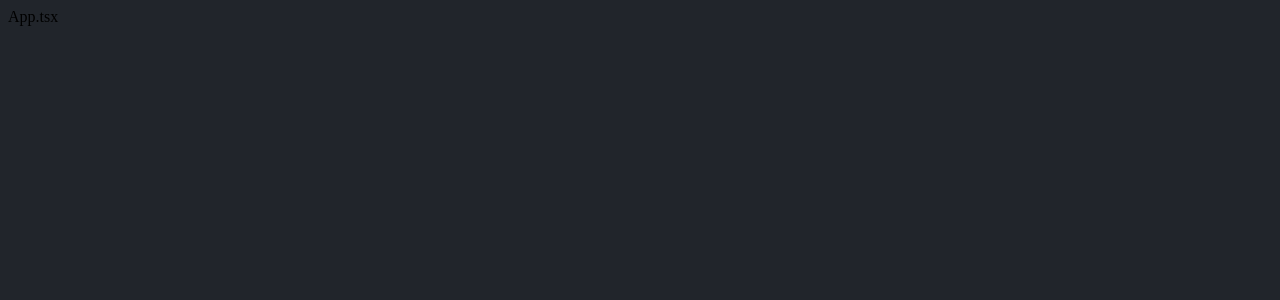
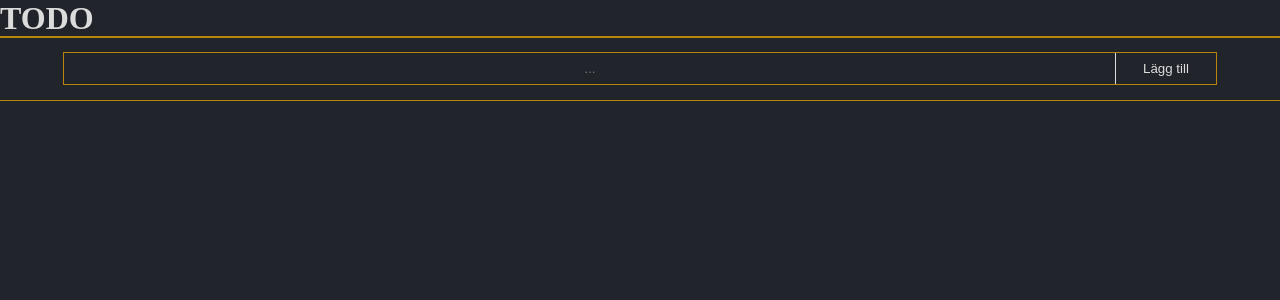
Before and after one commit to nilssoncjonas/react-todo, a React (Vite) app: page / in a window 1280 px wide. Shown: the top 300 px of the page. Built offline with nearby package versions, Linux system fonts and the light colour scheme.

Commit message:
added and styled input field with button to add a todo

```diff
--- a/src/App.tsx
+++ b/src/App.tsx
@@ -1,13 +1,15 @@
 
 // Import style
 import './assets/style/scss/style.scss'
+import InputForm from "./components/InputForm.tsx";
 
 function App() {
 
   return (
-    <div>
-      App.tsx
-    </div>
+	<div id="app">
+	<h1>TODO</h1>
+	<InputForm />
+	</div>
   )
 }
 
--- a/src/assets/style/scss/_config.scss
+++ /dev/null
@@ -1,3 +0,0 @@
-body {
-  background-color: #21252b;
-}
--- /dev/null
+++ b/src/assets/style/scss/input__form.scss
@@ -0,0 +1,30 @@
+.input__form {
+	padding: 1rem 0;
+
+	form {
+		width: 90%;
+		margin: 0 auto;
+		display: flex;
+		justify-content: center;
+
+
+		input {
+			padding: 0.5rem 0.75rem;
+			border: 0;
+			outline: 1px solid var(--clr-borders);
+			width: 100%;
+			background-color: var(--clr-body-bg);
+			color: var(--clr-text);
+			text-align: center;
+		}
+
+		button {
+			padding: 0.5rem 0.75rem;
+			border: 0;
+			outline: 1px solid var(--clr-borders);
+			min-width: 100px;
+			background-color: var(--clr-body-bg);
+			color: var(--clr-text);
+		}
+	}
+}
--- /dev/null
+++ b/src/assets/style/scss/utils/_config.scss
@@ -0,0 +1,19 @@
+* {
+	//outline: 1px solid gainsboro;
+	margin: 0;
+	padding: 0;
+}
+#root {
+	height: 100dvh;
+	width: 100dvw;
+}
+
+body {
+  background-color: var(--clr-body-bg);
+	color: var(--clr-text);
+}
+
+#app {
+	width: 100%;
+	margin: 0 auto;
+}
--- /dev/null
+++ b/src/assets/style/scss/utils/_var.scss
@@ -0,0 +1,5 @@
+:root {
+	--clr-body-bg: #21252b;
+	--clr-text: #DCDCDCFF;
+	--clr-borders: #DCDCDCFF;
+}
--- /dev/null
+++ b/src/components/InputForm.tsx
@@ -0,0 +1,26 @@
+import React, {useState} from 'react';
+
+const InputForm = () => {
+	const [newTodoTitle, setNewTodoTitle] = useState('')
+
+	const handleSubmit = ( e: React.FormEvent ) => {
+		e.preventDefault()
+		console.log(newTodoTitle)
+	}
+
+	return (
+		<div className="input__form">
+			<form onSubmit={handleSubmit}>
+				<input
+					type="text"
+					placeholder="..."
+					onChange={e => setNewTodoTitle(e.target.value)}
+					value={newTodoTitle}
+				/>
+				<button>Lägg till</button>
+			</form>
+		</div>
+	);
+}
+
+export default InputForm;
```
Also changed, not shown: src/assets/style/scss/style.scss (+9 -1 lines).
